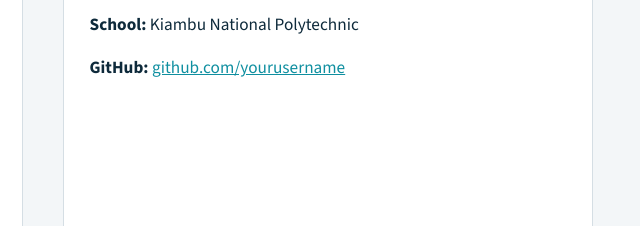
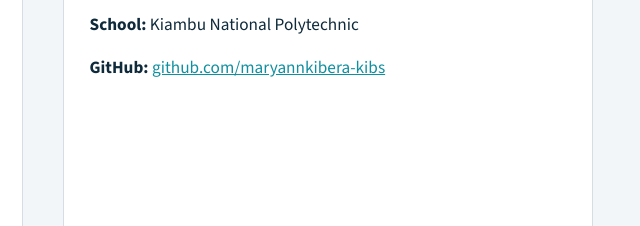
Before and after one commit to maryannkibera-kibs/Maryann-portfolio, a plain HTML site: page contact.html in a window 1280 px wide. Shown: the part 462-688 px from the top of the page, 597-1237 px from the left. Drawn offline with nearby package versions, Linux system fonts and the light colour scheme.

Commit message:
Update contact.html

```diff
--- a/contact.html
+++ b/contact.html
@@ -53,7 +53,7 @@
         <li><strong>Email:</strong> <a href="mailto:maryannkibera@gmail.com">maryannkibera@gmail.com</a></li>
         <li><strong>Phone:</strong> +254 726204764</li>
         <li><strong>School:</strong> Kiambu National Polytechnic</li>
-        <li><strong>GitHub:</strong> <a href="https://github.com/yourusername">github.com/yourusername</a></li>
+        <li><strong>GitHub:</strong> <a href="https://github.com/maryannkibera-kibs">github.com/maryannkibera-kibs</a></li>
       </ul>
     </div>
   </div>
```
